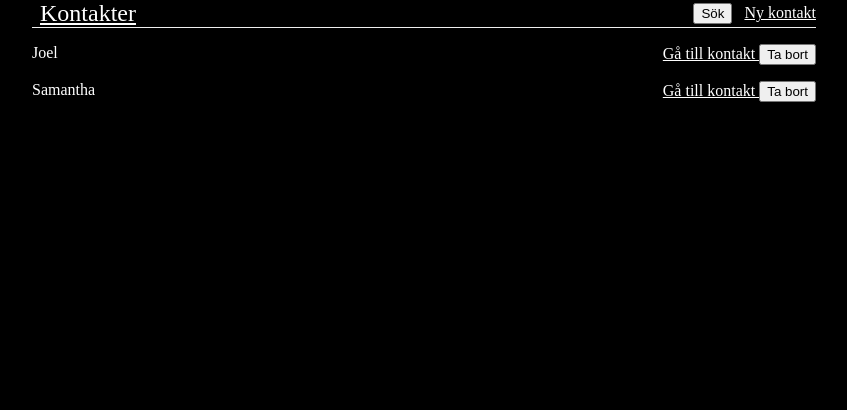
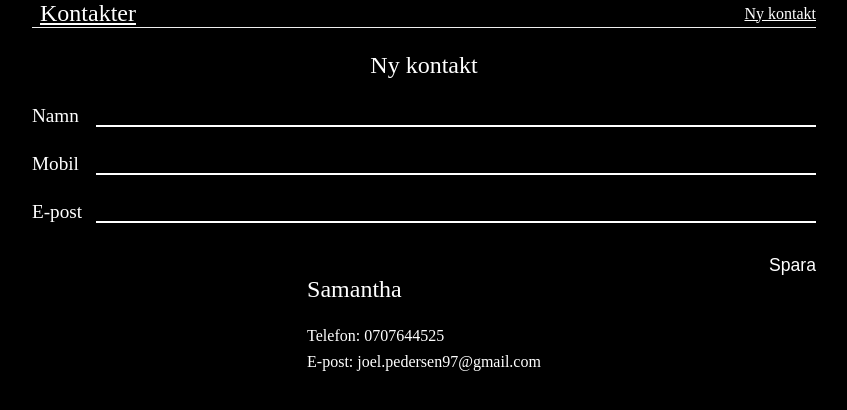
Before and after one commit to Menyten/contacts, a website with bundled scripts: page public/index.html in a window 1280 px wide. Shown: the whole page, without its empty margins (216-1063 px from the left). Built offline with nearby package versions, Linux system fonts and the light colour scheme.

Commit message:
contact is now saved to localStorage (hide class is commented out)

```diff
--- a/public/css/style.css
+++ b/public/css/style.css
@@ -30,9 +30,9 @@ body {
 
 /* Hide styling */
 
-.hide {
+/* .hide {
   display: none !important;
-}
+} */
 
 /* Header styling */
 
@@ -46,10 +46,6 @@ header {
 
 header * {
   color: #fff;
-}
-
-button {
-  color: #000;
 }
 
 a {
@@ -74,6 +70,12 @@ main a {
 }
 
 main .search {
+  margin-left: 1rem;
+}
+
+/* Contacts styling */
+
+.contacts .delete {
   margin-left: 1rem;
 }
 
@@ -128,3 +130,23 @@ main .search {
   cursor: pointer;
   opacity: 0.7;
 }
+
+/* Selected Contact styling */
+
+.selected-contact {
+  display: flex;
+  flex-direction: column;
+  align-items: center;
+}
+
+.selected-contact div {
+
+}
+
+.selected-contact div h1 {
+  margin-bottom: 1.5rem;
+}
+
+.selected-contact div p {
+  margin-bottom: 0.5rem;
+}
--- /dev/null
+++ b/public/js/Contact.js
@@ -0,0 +1,9 @@
+class Contact {
+  constructor(name, phone, email) {
+    this.name = name;
+    this.phone = phone;
+    this.email = email;
+  }
+}
+
+export default Contact;
--- /dev/null
+++ b/public/js/Store.js
@@ -0,0 +1,27 @@
+class Store {
+
+  static getContacts() {
+    let contacts;
+    if (localStorage.getItem('contacts') === null) {
+      contacts = [];
+    } else {
+      contacts = JSON.parse(localStorage.getItem('contacts'));
+    }
+    return contacts;
+  }
+
+  static addContact(contact) {
+    let contacts = Store.getContacts();
+    contacts = [...contacts, contact];
+    localStorage.setItem('contacts', JSON.stringify(contacts));
+  }
+
+  static removeContact(phoneNumber) {
+    const contacts = Store.getContacts();
+    const filteredContacts = contacts.filter(contact => contact.phone !== phoneNumber);
+    localStorage.setItem('contacts', JSON.stringify(filteredContacts));
+  }
+
+}
+
+export default Store;
--- /dev/null
+++ b/public/js/UI.js
@@ -0,0 +1,104 @@
+import Store from './Store.js';
+import Contact from './Contact.js';
+
+class UI {
+
+  static buildContact({ name, phone }) {
+    const contact = /*html*/`
+    <article class="contact" id="${phone}">
+      <p>${name}</p>
+      <div>
+        <a href="/${name}">
+          Gå till kontakt
+        </a>
+        <button class="delete">
+          Ta bort
+        </button>
+      </div>
+    </article>
+    `;
+    document.querySelector('.contacts').innerHTML += contact;
+  }
+
+  static buildHeaderAndMain() {
+    const headerElement = document.createElement('header');
+    const mainElement = document.createElement('main');
+    document.body.append(headerElement);
+    document.body.append(mainElement);
+
+    headerElement.innerHTML += /*html*/`
+    <a href="/">
+      <h2>Kontakter</h2>
+    </a>
+    <a href="/add">Ny kontakt</a>
+  `;
+
+    mainElement.innerHTML += /*html*/`
+    <div class="container">
+      <section class="contacts"></section>
+      <section class="add">
+      <h1>Ny kontakt</h1>
+        <form id="add">
+          <div class="input-group">
+            <label>Namn</label>
+            <input type="text" class="name"/>
+          </div>
+          <div class="input-group">
+            <label>Mobil</label>
+            <input type="number" class="phone"/>
+          </div>
+          <div class="input-group">
+            <label>E-post</label>
+            <input type="email" class="email"/>
+          </div>
+          <button class="btn-save">Spara</button>
+        </form>
+      </section>
+      <section class="selected-contact">
+        <div>
+          <h1 class="selected-name">Samantha</h1>
+          <p class="selected-phone">Telefon: <span>0707644525</span></p>
+          <p class="selected-email">E-post: <span>joel.pedersen97@gmail.com</span></p>
+        </div>
+      </section>
+    </div>
+  `;
+  }
+
+  static renderContacts() {
+    const contacts = Store.getContacts();
+    contacts.forEach(contact => UI.buildContact(contact));
+  }
+
+  static clearFields() {
+    document.querySelector('.name').value = '';
+    document.querySelector('.phone').value = '';
+    document.querySelector('.email').value = '';
+  }
+
+  static addContact() {
+    const name = document.querySelector('.name').value;
+    const phone = document.querySelector('.phone').value;
+    const email = document.querySelector('.email').value;
+    if (!name || !phone || !email) {
+      alert('All fields must be filled!');
+    } else {
+      Store.addContact(new Contact(name, phone, email));
+      UI.buildContact(new Contact(name, phone, email));
+      UI.clearFields();
+    }
+  }
+
+  static removeContact(e) {
+    const parent = e.target.parentNode.parentNode;
+    Store.removeContact(parent.id);
+    parent.remove()
+  };
+
+}
+
+
+
+
+
+export default UI;
--- a/public/js/index.js
+++ b/public/js/index.js
@@ -1,35 +1,11 @@
-import buildHeaderAndMain from './layout.js';
-import frontendRouter from './router.js';
+import Router from './Router.js';
+import UI from './UI.js';
 
-buildHeaderAndMain();
+UI.buildHeaderAndMain();
 
-frontendRouter(location.pathname);
+UI.renderContacts();
 
-let contacts = [];
-
-const buildContact = name => {
-  const contact = `
-  <article class="contact">
-    <p>${name}</p>
-    <div>
-      <a href="/${name}">
-        Gå till kontakt
-      </a>
-      <button>
-        Ta bort
-      </button>
-    </div>
-  </article>
-  `;
-  contacts = [...contacts, contact];
-}
-
-buildContact('Joel');
-buildContact('Samantha');
-
-contacts.map(contact =>
-  document.querySelector('.contacts').innerHTML += contact
-);
+Router.frontendRouter(location.pathname);
 
 window.addEventListener('click', e => {
   e.preventDefault();
@@ -37,6 +13,11 @@ window.addEventListener('click', e => {
   if (e.target.closest('a')) {
     const link = e.target.closest('a').getAttribute('href');
     history.pushState(null, null, link);
-    frontendRouter(link);
+    Router.frontendRouter(link);
+  } else if (e.target.classList.contains('btn-save')) {
+    UI.addContact();
+  } else if (e.target.classList.contains('delete')) {
+    UI.removeContact(e);
   }
+
 });
--- a/public/js/layout.js
+++ /dev/null
@@ -1,44 +0,0 @@
-const buildHeaderAndMain = () => {
-  const headerElement = document.createElement('header');
-  const mainElement = document.createElement('main');
-  document.body.append(headerElement);
-  document.body.append(mainElement);
-
-  headerElement.innerHTML += /*html*/`
-  <a href="/">
-    <h2>Kontakter</h2>
-  </a>
-
-  <div class="header-group">
-    <button class="search">Sök</button>
-    <a href="/add">Ny kontakt</a>
-  </div
-`;
-
-  mainElement.innerHTML += /*html*/`
-  <div class="container">
-    <section class="contacts"></section>
-    <section class="add">
-    <h1>Ny kontakt</h1>
-      <form id="add">
-        <div class="input-group">
-          <label>Namn</label>
-          <input type="text"/>
-        </div>
-        <div class="input-group">
-          <label>Mobil</label>
-          <input type="number"/>
-        </div>
-        <div class="input-group">
-          <label>E-post</label>
-          <input type="email"/>
-        </div>
-        <button>Spara</button>
-      </form>
-    </section>
-    <section class="contact-namn-här"></section>
-  </div>
-`;
-}
-
-export default buildHeaderAndMain;
--- a/public/js/router.js
+++ b/public/js/router.js
@@ -1,8 +1,9 @@
-// The router (do whatever you want here)
-const frontendRouter = path => {
+class Router {
+
+  static frontendRouter(path) {
     const routes = {
-    '/': () => showCurrentRoute('contacts'),
-    '/add': () => showCurrentRoute('add'),
+      '/': () => Router.showCurrentRoute('contacts'),
+      '/add': () => Router.showCurrentRoute('add'),
     };
     // no path found then change path to '/404';
     path = routes[path] ? path : '/404';
@@ -10,11 +11,13 @@ const frontendRouter = path => {
     routes[path]();
   }
 
-const showCurrentRoute = routeClass => {
+  static showCurrentRoute(routeClass) {
     const pages = document.querySelectorAll('body main .container > *');
     pages.forEach(page => page.classList.contains(routeClass) ? page.classList.remove('hide') : page.classList.add('hide'));
   }
 
+}
 
 
-export default frontendRouter;
+
+export default Router;
```
Lines whose indentation alone changed are shown as unchanged.
